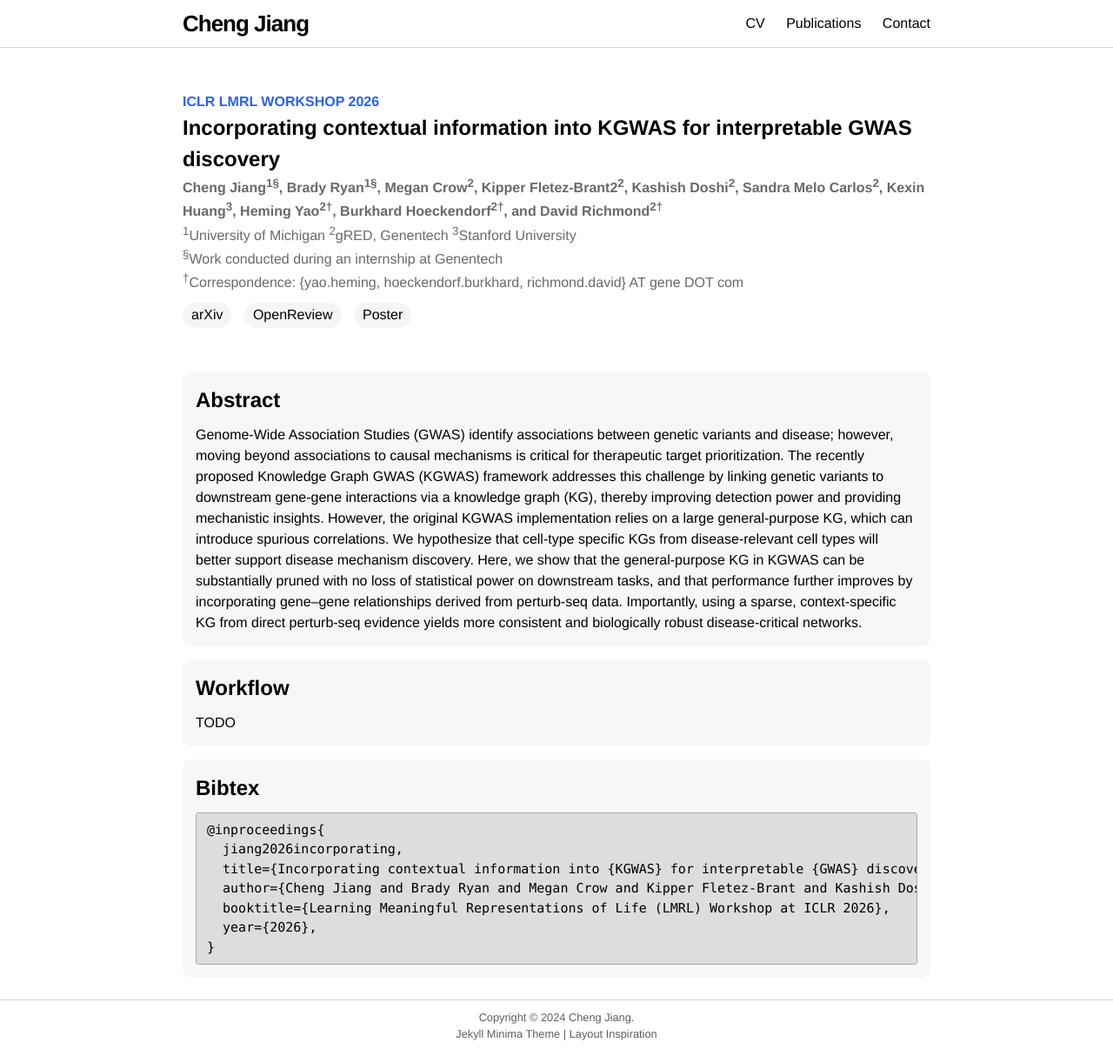
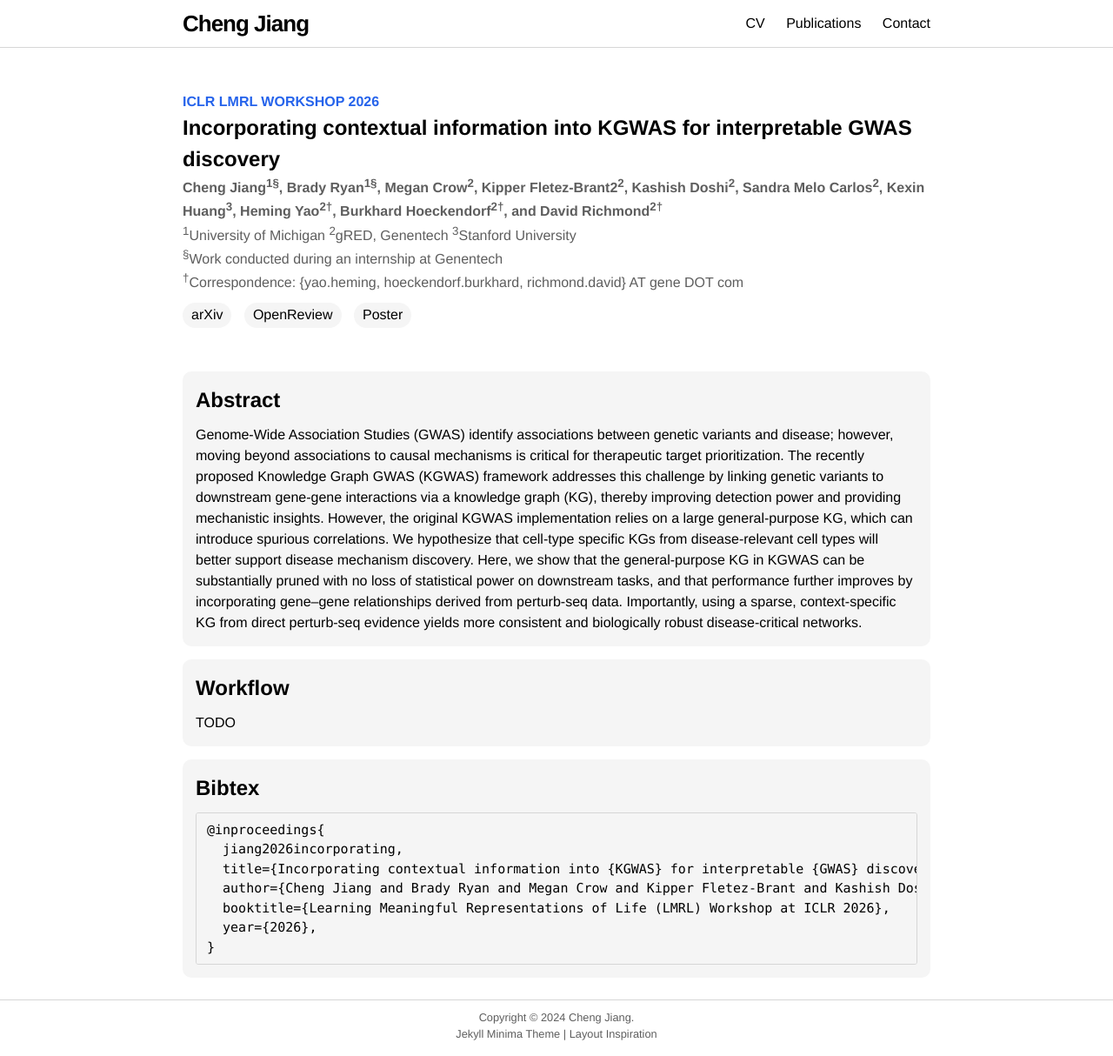
Before and after one commit to chengjia63/chengjia63.github.io, a Jekyll site: the page built from context_kgwas/index.html, in a window 1280 px wide. Shown: the whole page at 87% size. Built offline with Jekyll 4.4.1, drawn with Linux system fonts in a browser that asks for light colours.

Commit message:
fixed darkmode issue in context kgwas

```diff
--- a/_data/publications.yaml
+++ b/_data/publications.yaml
@@ -1,6 +1,6 @@
 jiang2026incorporating:
   venue: ICLR LMRL WORKSHOP | 2026
-  link: https://openreview.net/forum?id=AIGbjj1eyY
+  link: /context_kgwas/
   title: Incorporating contextual information into KGWAS for interpretable GWAS discovery
   authors: <b>Cheng Jiang,</b> <span class='dots'>...</span>, Burkhard Hoeckendorf, Heming Yao, and David Richmond
   pills:
@@ -97,7 +97,7 @@
     pills:
     - title: arXiv
       link: https://arxiv.org/abs/2402.06188
-    recent: True
+    recent: False
 kondepudi2024visual:
     color: var(--minima-text-color)
     venue: NATURE | 2024
--- a/_sass/minima/_content.scss
+++ b/_sass/minima/_content.scss
@@ -321,3 +321,59 @@
     //background-color:#f1f3f5;
     color: $light-text-color;
 }
+
+.page {
+    margin: $spacing-unit * 2 0 $spacing-unit * 2 0;
+    padding: $spacing-unit * 2 0 $spacing-unit * 2 0;
+}
+
+.page-accent {
+    margin-bottom: 0;
+    font-weight: bold;
+}
+
+.page-title {
+    margin-bottom: 0;
+    font-weight: bold;
+}
+
+.page-meta,
+.page-affiliations {
+    color: $light-text-color;
+}
+
+.page-meta {
+    margin-bottom: 0;
+    font-weight: bold;
+}
+
+.page-affiliations {
+    margin-bottom: $spacing-unit;
+}
+
+.page-card {
+    margin: $spacing-unit * 1.5 0;
+    padding: $spacing-unit * 1.5;
+    border-radius: $spacing-unit;
+    background-color: $pill-color;
+}
+
+.page-card-title {
+    margin: 0 0 $spacing-unit 0;
+    font-weight: bold;
+}
+
+.page-card-body {
+    margin: 0;
+}
+
+.page-card-body-spaced {
+    margin-top: $spacing-unit;
+}
+
+.page-bibtex {
+    margin-bottom: 0;
+    border-color: $border-color-01;
+    background-color: $code-background-color;
+    color: $text-color;
+}
--- a/_sass/minima/skins/auto.scss
+++ b/_sass/minima/skins/auto.scss
@@ -18,7 +18,7 @@
 
 $lm-text-color:            #000000 !default;
 $lm-background-color:      #ffffff !default;
-$lm-code-background-color: #eeeeff !default;
+$lm-code-background-color: #F5F5F5 !default;
 
 $lm-link-base-color:       #005493 !default;
 $lm-link-visited-color:    $lm-link-base-color !default;
--- a/assets/css/style.scss
+++ b/assets/css/style.scss
@@ -3,5 +3,5 @@
 ---
 
 @import
-  "minima/skins/{{ site.minima.skin | default: 'classic' }}",
+  "minima/skins/{{ site.minima.skin | default: 'auto' }}",
   "minima/initialize";
--- a/context_kgwas/index.html
+++ b/context_kgwas/index.html
@@ -3,14 +3,14 @@
 title: Context-Aware KGWAS
 ---
 
-<div style="margin:20px 0 20px 0; padding: 20px 0 20px 0;">
-    <p style="margin-bottom: 0px; color: #2563eb; font-weight:bold;">
+<div class="page">
+    <p class="page-accent" style="color: #2563eb;">
         ICLR LMRL WORKSHOP 2026
     </p>
-    <h2 style="margin-bottom:0px; font-weight:bold;">
+    <h2 class="page-title">
         Incorporating contextual information into KGWAS for interpretable GWAS discovery
     </h2>
-    <p style="margin-bottom:0px; color: #696969; font-weight:bold;">
+    <p class="page-meta">
         Cheng Jiang<sup>1&sect;</sup>,
         Brady Ryan<sup>1&sect;</sup>,
         Megan Crow<sup>2</sup>,
@@ -22,7 +22,7 @@
         Burkhard Hoeckendorf<sup>2&dagger;</sup>, and
         David Richmond<sup>2&dagger;</sup>
     </p>
-    <p style="margin-bottom:10px; color: #696969;">
+    <p class="page-affiliations">
         <sup>1</sup>University of Michigan
         <sup>2</sup>gRED, Genentech
         <sup>3</sup>Stanford University<br>
@@ -37,9 +37,9 @@
     </div>
     <!--hr class="carddiv"-->
 </div>
-<div style="background-color: #f7f7f7; border-radius:10px;padding:15px;margin-top:15px; margin-bottom:15px">
-    <h2 style="font-weight:bold; margin: 0px 0px 10px 0px;"> Abstract </h2>
-    <p style="margin: 0px;">
+<div class="page-card">
+    <h2 class="page-card-title">Abstract</h2>
+    <p class="page-card-body">
     Genome-Wide Association Studies (GWAS) identify associations between genetic variants and disease; however, moving beyond associations to causal mechanisms is critical for therapeutic target prioritization. The recently proposed Knowledge Graph GWAS (KGWAS) framework addresses this challenge by linking genetic variants to downstream gene-gene interactions via a knowledge graph (KG), thereby improving detection power and providing mechanistic insights. However, the original KGWAS implementation relies on a large general-purpose KG, which can introduce spurious correlations. We hypothesize that cell-type specific KGs from disease-relevant cell types will better support disease mechanism discovery. Here, we show that the general-purpose KG in KGWAS can be substantially pruned with no loss of statistical power on downstream tasks, and that performance further improves by incorporating gene–gene relationships derived from perturb-seq data. Importantly, using a sparse, context-specific KG from direct perturb-seq evidence yields more consistent and biologically robust disease-critical networks.
     </p>
 </div>
@@ -53,17 +53,16 @@
     picture-in-picture" allowfullscreen></iframe>
 </div-->
 
-<div style="background-color: #f7f7f7; border-radius:10px;padding:15px;margin-top:15px; margin-bottom:15px">
-    <h2 style="font-weight:bold; margin: 0px 0px 10px 0px;">
-        Workflow</h2>
-    <p style="margin-top: 10px; margin-bottom:0px;">
+<div class="page-card">
+    <h2 class="page-card-title">Workflow</h2>
+    <p class="page-card-body page-card-body-spaced">
     TODO
     </p>
 </div>
 
-<div style="background-color: #f7f7f7; border-radius:10px;padding:15px;margin-top:15px; margin-bottom:15px">
-    <h2 style="font-weight:bold; margin: 0px 0px 10px 0px;">Bibtex</h2>
-    <pre style="margin-bottom:0px; background-color: #dddddd; border-color: #aaaaaa">
+<div class="page-card">
+    <h2 class="page-card-title">Bibtex</h2>
+    <pre class="page-bibtex">
 @inproceedings{
   jiang2026incorporating,
   title={Incorporating contextual information into {KGWAS} for interpretable {GWAS} discovery},
```
